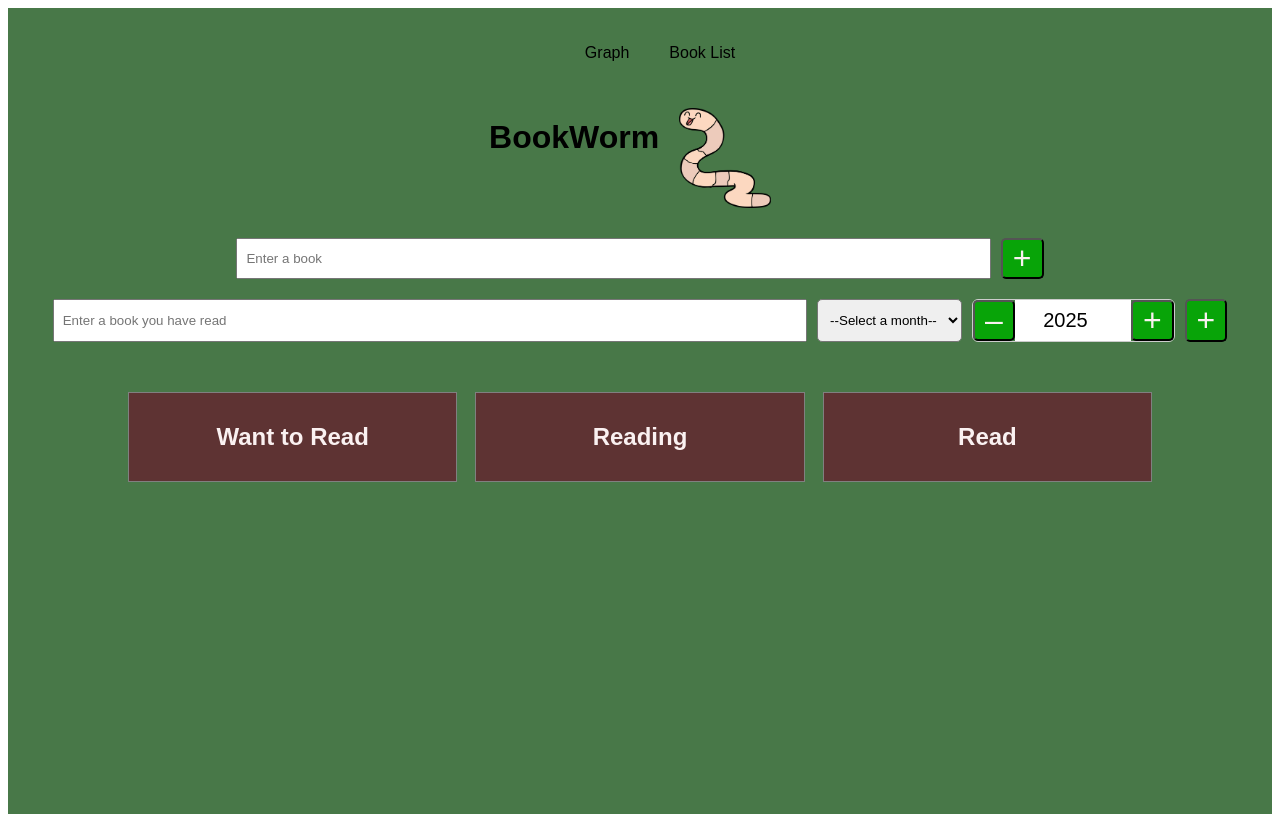
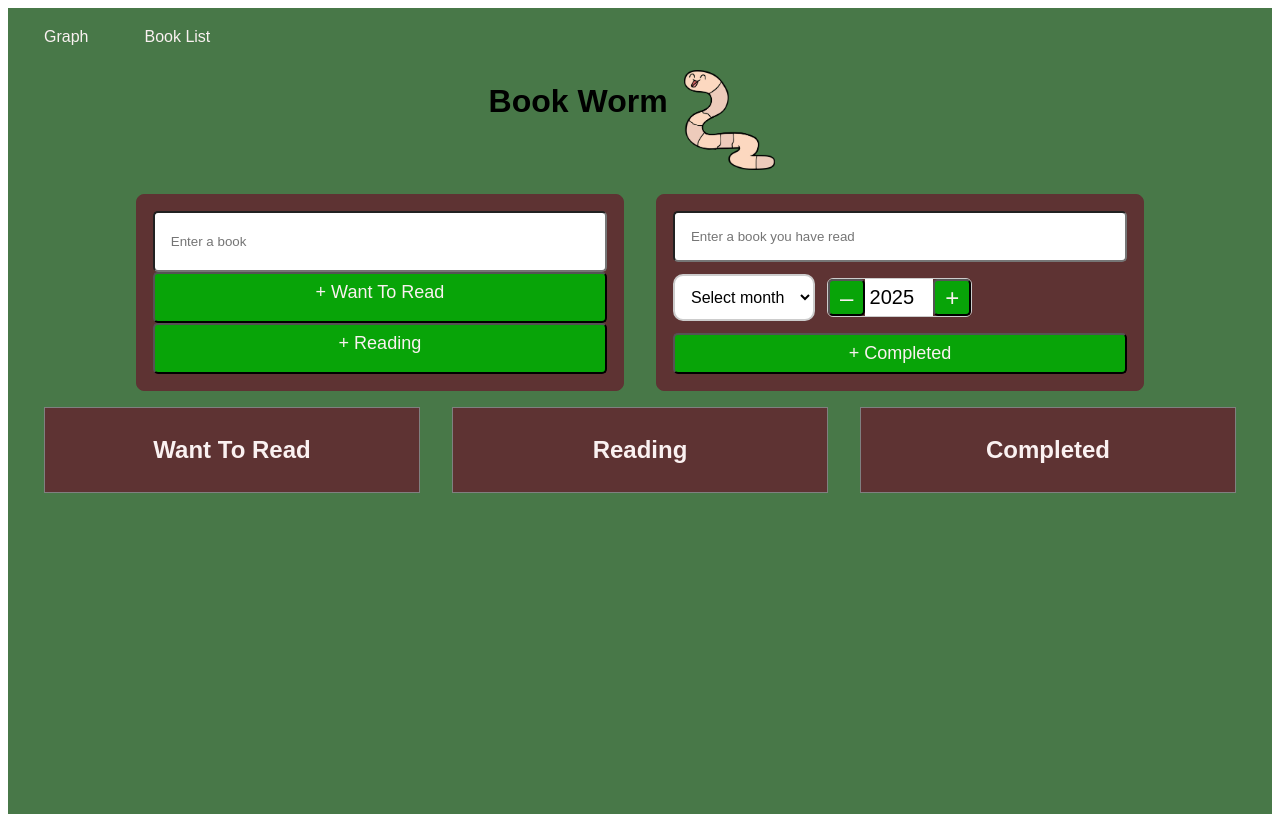
Before and after one commit to TravelByBeaut/bookworm, a React (Create React App) app: page /booklist in a window 1280 px wide. Built offline with nearby package versions, Linux system fonts and the light colour scheme; the HTML template or start-up script is replaced by a standard one.

Commit message:
improve css for mobile first dev

```diff
--- a/src/App.tsx
+++ b/src/App.tsx
@@ -19,7 +19,7 @@ export type DateCountByYear = {
 export enum Status {
 	ToRead = 'to-read',
 	Reading = 'reading',
-	Read = 'read',
+	Completed = 'completed',
 }
 
 export interface Book {
@@ -46,12 +46,21 @@ export const months = [
 ];
 
 const App: React.FC = () => {
+	const [books, setBooks] = useState<Book[]>(() => {
+		const storedBooks = localStorage.getItem('books');
+		return storedBooks ? JSON.parse(storedBooks) : [];
+	});
+
 	const [dateCount, setDateCount] = useState<DateCountByYear>(() => {
 		const storedData = localStorage.getItem('dateCount');
 		return storedData ? JSON.parse(storedData) : {};
 	});
-	const [books, setBooks] = useState<Book[]>([]);
-	const [years, setYears] = useState<number[]>([]);
+
+	const [years, setYears] = useState<number[]>(() => {
+		const storedYears = localStorage.getItem('years');
+		return storedYears ? JSON.parse(storedYears) : [];
+	});
+
 	return (
 		<BrowserRouter>
 			<div className='App'>
--- a/src/components/BookList.tsx
+++ b/src/components/BookList.tsx
@@ -3,7 +3,7 @@ import bin from '../images/bin.png';
 import '../styles/bookList.css';
 import { Book, DateCountByYear, months, Status } from '../App';
 
-interface DateCountProps {
+interface Props {
 	dateCount: DateCountByYear;
 	setDateCount: React.Dispatch<React.SetStateAction<DateCountByYear>>;
 	books: Book[];
@@ -12,7 +12,7 @@ interface DateCountProps {
 	setYears: React.Dispatch<React.SetStateAction<number[]>>;
 }
 
-const BookList: React.FC<DateCountProps> = ({
+const BookList: React.FC<Props> = ({
 	dateCount,
 	setDateCount,
 	books,
@@ -52,10 +52,49 @@ const BookList: React.FC<DateCountProps> = ({
 	}, [dateCount]);
 
 	useEffect(() => {
-		if (years) {
+		if (years.length > 0) {
 			localStorage.setItem('years', JSON.stringify(years));
 		}
 	}, [years]);
+
+	const addBook = (status: Status) => {
+		const date = new Date();
+		const newBook: Book = {
+			id: date.getMilliseconds(),
+			title,
+			status: status,
+			month: date.getMonth(),
+			year: date.getFullYear(),
+		};
+		setBooks([...books, newBook]);
+		setTitle('');
+		setYears((prevYears) => {
+			if (!prevYears.includes(newBook.year)) {
+				return [...prevYears, newBook.year];
+			}
+			return prevYears;
+		});
+	};
+
+	const addReadBook = () => {
+		const date = new Date();
+		const newBook: Book = {
+			id: date.getMilliseconds(),
+			title: readTitle,
+			status: Status.Completed,
+			month: months.findIndex((month) => month === selectedOption),
+			year,
+		};
+		addDataToDateCount(newBook);
+		setBooks([...books, newBook]);
+		setReadTitle('');
+		setYears((prevYears) => {
+			if (!prevYears.includes(year)) {
+				return [...prevYears, year];
+			}
+			return prevYears;
+		});
+	};
 
 	const addDataToDateCount = (book: Book) => {
 		setDateCount((prevData) => {
@@ -78,45 +117,6 @@ const BookList: React.FC<DateCountProps> = ({
 		});
 	};
 
-	const addBook = () => {
-		const date = new Date();
-		const newBook: Book = {
-			id: date.getMilliseconds(),
-			title,
-			status: Status.ToRead,
-			month: date.getMonth(),
-			year: date.getFullYear(),
-		};
-		setBooks([...books, newBook]);
-		setTitle('');
-		setYears((prevYears) => {
-			if (!prevYears.includes(newBook.year)) {
-				return [...prevYears, newBook.year];
-			}
-			return prevYears;
-		});
-	};
-
-	const addReadBook = () => {
-		const date = new Date();
-		const newBook: Book = {
-			id: date.getMilliseconds(),
-			title: readTitle,
-			status: Status.Read,
-			month: months.findIndex((month) => month === selectedOption),
-			year,
-		};
-		addDataToDateCount(newBook);
-		setBooks([...books, newBook]);
-		setReadTitle('');
-		setYears((prevYears) => {
-			if (!prevYears.includes(year)) {
-				return [...prevYears, year];
-			}
-			return prevYears;
-		});
-	};
-
 	const deleteDataIfEmpty = (data: DateCountByYear, year: number) => {
 		const yearData = data[year];
 
@@ -126,6 +126,9 @@ const BookList: React.FC<DateCountProps> = ({
 			}
 		}
 		if (Object.keys(yearData).length === 0) {
+			setYears((prevYears) =>
+				prevYears.filter((yearWithData) => yearWithData !== year)
+			);
 			delete data[year];
 		}
 	};
@@ -137,7 +140,7 @@ const BookList: React.FC<DateCountProps> = ({
 				const { year, month } = bookToDelete;
 				const updatedData = { ...prevData };
 
-				if (bookToDelete.status === Status.Read) {
+				if (bookToDelete.status === Status.Completed) {
 					updatedData[year] = { ...updatedData[year] };
 					updatedData[year][month] = {
 						...updatedData[year][month],
@@ -167,13 +170,13 @@ const BookList: React.FC<DateCountProps> = ({
 
 		const updatedBook = books.find((book) => book.id === id);
 		if (updatedBook) {
-			if (newStatus === Status.Read && oldStatus !== Status.Read) {
+			if (newStatus === Status.Completed && oldStatus !== Status.Completed) {
 				addDataToDateCount(updatedBook);
 			}
-			if (oldStatus === Status.Read && newStatus === Status.Read) {
+			if (oldStatus === Status.Completed && newStatus === Status.Completed) {
 				return;
 			}
-			if (oldStatus === Status.Read && newStatus !== Status.Read) {
+			if (oldStatus === Status.Completed && newStatus !== Status.Completed) {
 				const { year, month } = updatedBook;
 				setDateCount((prevData) => {
 					const updatedData = { ...prevData };
@@ -189,51 +192,113 @@ const BookList: React.FC<DateCountProps> = ({
 		}
 	};
 
-	const handleDrop = (e: React.DragEvent, newStatus: Status) => {
-		const id = e.dataTransfer.getData('bookId');
-		changeStatus(parseInt(id), newStatus);
-	};
-
 	const filterBooksByStatus = (status: Status) => {
 		return books.filter((book) => book.status === status);
 	};
 
-	const handleDragOver = (e: React.DragEvent) => e.preventDefault();
+	const handleDragStart = (event: React.DragEvent, bookId: number) => {
+		event.dataTransfer.setData('bookId', bookId.toString());
+	};
 
-	const handleDragStart = (e: React.DragEvent, bookId: number) => {
-		e.dataTransfer.setData('bookId', bookId.toString());
+	const handleDragOver = (event: React.DragEvent) => event.preventDefault();
+
+	const handleDrop = (event: React.DragEvent, newStatus: Status) => {
+		const id = event.dataTransfer.getData('bookId');
+		changeStatus(parseInt(id), newStatus);
 	};
 
 	const handleDropdown = (event: React.ChangeEvent<HTMLSelectElement>) => {
 		setSelectedOption(event.target.value);
 	};
 
+	const renderColumns = (
+		status: Status,
+		moveToStatus: Status,
+		icon: string
+	) => {
+		return (
+			<div
+				className='column'
+				onDragOver={handleDragOver}
+				onDrop={(event) => handleDrop(event, status)}
+			>
+				<h2>
+					{status === 'to-read'
+						? 'Want To Read'
+						: `${status.charAt(0).toUpperCase()}${status.slice(1)}`}
+				</h2>
+				<ul>
+					{filterBooksByStatus(status).map((book) => (
+						<li
+							key={book.id}
+							draggable
+							onDragStart={(event) => handleDragStart(event, book.id)}
+						>
+							<img
+								src={bin}
+								alt='bin'
+								className='delete-btn'
+								onClick={() => deleteBook(book.id)}
+							></img>
+							{book.title}
+							<button
+								className={icon === '✔' ? 'tick-btn' : 'arrow-btn'}
+								onClick={() => changeStatus(book.id, moveToStatus)}
+							>
+								{icon}
+							</button>
+						</li>
+					))}
+				</ul>
+			</div>
+		);
+	};
+
 	return (
 		<div className='booklist'>
-			<div className='book-input'>
+			<div className='book-cards'>
+				<div className='book-card'>
 					<input
+						className='book-input'
 						type='text'
 						value={title}
-					onChange={(e) => setTitle(e.target.value)}
+						onChange={(event) => setTitle(event.target.value)}
 						placeholder='Enter a book'
 					/>
-				<button onClick={addBook}>+</button>
+					<button
+						id='to-read'
+						className='book-input-btn'
+						onClick={() => addBook(Status.ToRead)}
+					>
+						+ Want To Read
+					</button>
+					<button
+						id='reading'
+						className='book-input-btn'
+						onClick={() => addBook(Status.Reading)}
+					>
+						+ Reading
+					</button>
 				</div>
-			<div className='book-input'>
+				<div className='book-card'>
 					<input
+						className='book-input'
 						type='text'
 						value={readTitle}
-					onChange={(e) => setReadTitle(e.target.value)}
+						onChange={(event) => setReadTitle(event.target.value)}
 						placeholder='Enter a book you have read'
 					/>
+					<div className='month-year-inputs'>
+						<div className='dropdown-container'>
 							<select value={selectedOption} onChange={handleDropdown}>
-					<option value=''>--Select a month--</option>
+								<option value=''>Select month</option>
 								{months.map((month, index) => (
 									<option key={index} value={month}>
 										{month}
 									</option>
 								))}
 							</select>
+						</div>
 						<div className='year-input-container'>
 							<button className='year-btn' onClick={decrementYear}>
 								–
@@ -243,110 +308,26 @@ const BookList: React.FC<DateCountProps> = ({
 								type='number'
 								value={year}
 								min={1901}
-						onChange={(e) => setYear(Number(e.target.value))}
+								onChange={(event) => setYear(Number(event.target.value))}
 							/>
 							<button className='year-btn' onClick={incrementYear}>
 								+
 							</button>
 						</div>
-				<button className='add-btn' onClick={addReadBook}>
-					+
+					</div>
+					<button
+						id='completed'
+						className='book-input-btn'
+						onClick={addReadBook}
+					>
+						+ Completed
 					</button>
 				</div>
-
+			</div>
 			<div className='reading-columns'>
-				<div
-					className='column'
-					onDragOver={handleDragOver}
-					onDrop={(e) => handleDrop(e, Status.ToRead)}
-				>
-					<h2>Want to Read</h2>
-					<ul>
-						{filterBooksByStatus(Status.ToRead).map((book) => (
-							<li
-								key={book.id}
-								draggable
-								onDragStart={(e) => handleDragStart(e, book.id)}
-							>
-								<img
-									src={bin}
-									alt='bin'
-									className='delete-btn'
-									onClick={() => deleteBook(book.id)}
-								></img>
-								{book.title}
-								<button
-									className='arrow-btn'
-									onClick={() => changeStatus(book.id, Status.Reading)}
-								>
-									→
-								</button>
-							</li>
-						))}
-					</ul>
-				</div>
-
-				<div
-					className='column'
-					onDragOver={handleDragOver}
-					onDrop={(e) => handleDrop(e, Status.Reading)}
-				>
-					<h2>Reading</h2>
-					<ul>
-						{filterBooksByStatus(Status.Reading).map((book) => (
-							<li
-								key={book.id}
-								draggable
-								onDragStart={(e) => handleDragStart(e, book.id)}
-							>
-								<img
-									src={bin}
-									alt='bin'
-									className='delete-btn'
-									onClick={() => deleteBook(book.id)}
-								></img>
-								{book.title}
-								<button
-									className='tick-btn'
-									onClick={() => changeStatus(book.id, Status.Read)}
-								>
-									✔
-								</button>
-							</li>
-						))}
-					</ul>
-				</div>
-
-				<div
-					className='column'
-					onDragOver={handleDragOver}
-					onDrop={(e) => handleDrop(e, Status.Read)}
-				>
-					<h2>Read</h2>
-					<ul>
-						{filterBooksByStatus(Status.Read).map((book) => (
-							<li
-								key={book.id}
-								draggable
-								onDragStart={(e) => handleDragStart(e, book.id)}
-							>
-								<button
-									className='arrow-btn'
-									onClick={() => changeStatus(book.id, Status.Reading)}
-								>
-									←
-								</button>
-								{book.title}
-								<img
-									src={bin}
-									alt='bin'
-									className='delete-btn'
-									onClick={() => deleteBook(book.id)}
-								></img>
-							</li>
-						))}
-					</ul>
-				</div>
+				{renderColumns(Status.ToRead, Status.Reading, '→')}
+				{renderColumns(Status.Reading, Status.Completed, '✔')}
+				{renderColumns(Status.Completed, Status.Reading, '←')}
 			</div>
 		</div>
 	);
--- a/src/components/Header.tsx
+++ b/src/components/Header.tsx
@@ -4,7 +4,7 @@ import '../styles/header.css';
 const Header: React.FC = () => {
 	return (
 		<div className='header'>
-			<h1>BookWorm</h1>
+			<h1>Book Worm</h1>
 			<img src={worm} alt='worm' className='worm'></img>
 		</div>
 	);
--- a/src/styles/App.css
+++ b/src/styles/App.css
@@ -3,17 +3,27 @@
   text-align: center;
   padding: 20px;
   margin: auto;
-  min-height: 95.7vh;
   background-color: rgb(72, 120, 72);
 }
 
 .nav ul {
-  list-style-type: none;
-  display: inline-flex;
+  list-style: none;
+  display: flex;
+  gap: 1.5rem;
+  margin: 0;
+  padding: 0;
 }
 
 .nav a {
-  all: unset;
-  cursor: pointer;
-  padding: 0 20px;
+  text-decoration: none;
+  color: rgb(250, 241, 241);
+  font-size: medium;
+  padding: 0.5rem 1rem;
+  border-radius: 6px;
 }
+
+@media (min-width: 800px) {
+  .App {
+    min-height: 95.7vh;
+  }
+}
--- a/src/styles/bookList.css
+++ b/src/styles/bookList.css
@@ -1,70 +1,131 @@
-.graph {
-  margin-top: 20px;
-	border: 1px solid #ccc;
-	padding: 10px;
+@media (min-width: 800px) {
+  .book-cards{
+    display: inline flex;
+    width: 85%;
+    justify-self: center;
+  }
+
+  .book-card {
+    margin: 1rem;
+  }
+
+  div.reading-columns {
+    display: flex;
+    color: rgb(250, 241, 241);
+    .column {
+      max-width: 30%;
+      padding: 0.5rem;
+      border: 1px solid grey;
+      background-color: rgb(94, 51, 51);
+      margin: 0 1rem;
+    }
+  }
+
+  .delete-btn:hover {
+    animation: spin 0.75s forwards;
+  }
+
+  @keyframes spin {
+    from {
+      transform: rotate(0deg); /* Start from original position */
+    }
+    to {
+      transform: rotate(360deg); /* End at 360 degrees */
+    }
+  }
+}
+
+.book-card {
+  display: grid;
+  border: 1px solid rgb(94, 51, 51);
+  background-color: rgb(94, 51, 51);
+  width: 90%;
+  padding: 1rem;
+  border-radius: 8px;
+  margin-top: 1rem;
 }
 
 .book-input {
+  padding: 1rem;
   display: flex;
-  justify-content: center;
-  margin-bottom: 20px;
+  border-radius: 5px;
 }
 
-.book-input input {
-  padding: 8px;
-  width: 60%;
-  margin-right: 10px;
-}
-
-.book-input button {
-  padding: 0 10px;
+.book-input-btn {
+  display: flex;
   cursor: pointer;
   background-color: rgb(8, 164, 8);
   color: rgb(250, 241, 241);
   border-radius: 5px;
-  font-size: xx-large;
+  padding: 0.5rem 2rem;
+  font-size: large;
+  justify-content: center;
 }
 
-.book-input button:hover {
+.book-input button:hover{
   background-color: rgb(4, 114, 4);
 }
 
 .book-input select {
   padding: 8px;
   border-radius: 5px;
-  margin-right: 10px;
+  margin: 10px;
 }
 
-.year-input-container .year-input {
-  width: 100px;
-  text-align: center;
-  font-size: 20px;
-  border: none;
-  margin-right: 0;
+.month-year-inputs {
+  display: inline-flex;
+}
+
+.dropdown-container {
+  display: flex;
+  flex-direction: column;
+  margin: 0.25rem 0.75rem 0.25rem 0;
+  padding: 0.5rem 0;
+}
+
+.dropdown-container select {
+  padding: 0.75rem;
+  font-size: medium;
+  border: 2px solid #ccc;
+  border-radius: 10px;
+  background-color: #fff;
+  width: 100%;
 }
 
 .year-input-container {
   display: flex;
+  max-width: fit-content;
   border: 1px solid #ccc;
+  justify-self: center;
   border-radius: 6px;
+  margin: 1rem 0;
+}
+
+.year-input-container .year-input {
+  width: 4rem;
+  text-align: center;
+  font-size: 20px;
+  border: none;
+  margin: 0;
 }
 
 .add-btn {
-  margin-left: 10px;
+  margin-left: 1rem;
 }
 
 .reading-columns {
-  display: flex;
-  margin: 50px 100px;
+  display: inline-block;
   justify-content: space-between;
   color: rgb(250, 241, 241);
+  min-height: fit-content;
 }
 
 .column {
-  width: 30%;
-  padding: 10px;
+  width: 90%;
+  padding: 1rem;
   border: 1px solid grey;
   background-color: rgb(94, 51, 51);
+  margin-top: 1rem;
 }
 
 .column ul {
@@ -81,25 +142,10 @@
 }
 
 .delete-btn {
-  height: 30px;
-  padding: 5px;
+  height: 1.75rem;
+  padding: 5px 10px;
   cursor: pointer;
   transition: transform 0.5s;
-}
-
-.delete-btn:hover {
-  height: 30px;
-  padding: 5px;
-  animation: spin 0.75s forwards;
-}
-
-@keyframes spin {
-  from {
-    transform: rotate(0deg); /* Start from original position */
-  }
-  to {
-    transform: rotate(360deg); /* End at 360 degrees */
-  }
 }
 
 .arrow-btn,
--- a/src/styles/header.css
+++ b/src/styles/header.css
@@ -2,11 +2,11 @@
     display: inline-flex;
     width: 100%;
     justify-content: center;
-    margin: 20px 0;
+    margin: 1rem 0 0;
 }
 
 .worm {
     height: 100px;
-    margin: 0 20px;
-    padding: 10px 0;
+    margin: 0 1rem;
+    padding: 0.5rem 0;
 }
```
Also changed, not shown: src/components/Graph.tsx (+17 -12 lines), src/styles/graph.css (+20 -0 lines). Lines whose indentation alone changed are shown as unchanged.
